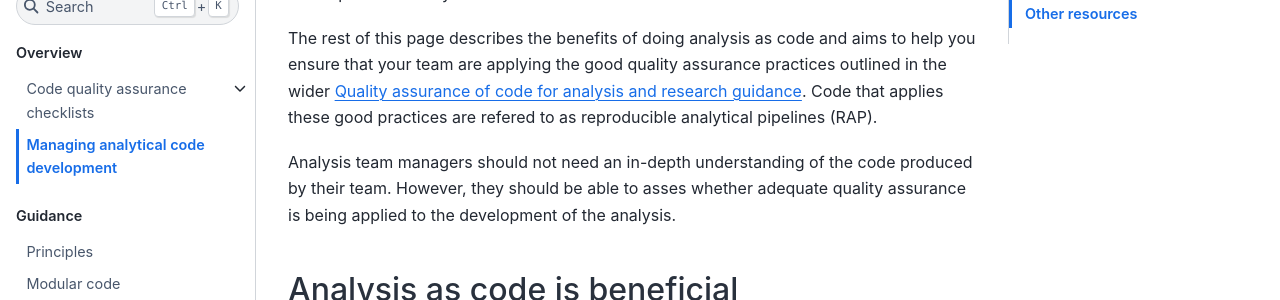
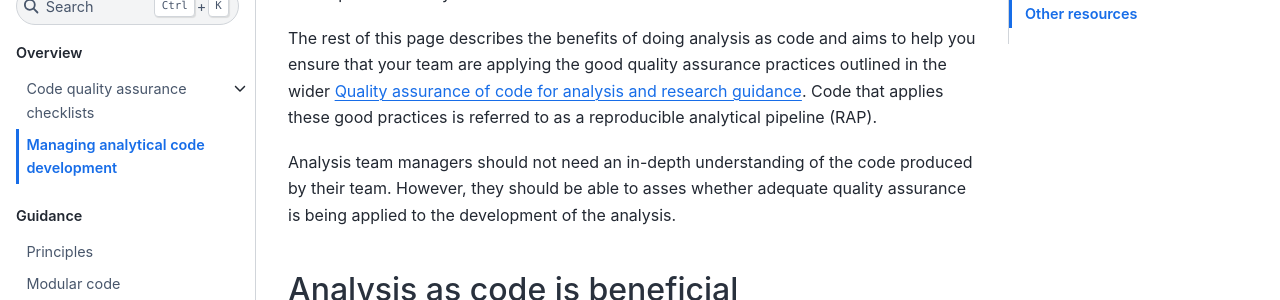
Before and after one commit to best-practice-and-impact/qa-of-code-guidance, a Jupyter Book: the page built from book/managers_guide.md, in a window 1280 px wide and 900 px high, scrolled down 531 px. Shown: the part 179-479 px from the top of the window. Built offline with Jupyter Book 1.0.4 settings and Sphinx 7.4.7 and the Sphinx Book theme 1.1.4, drawn with Linux system fonts in a browser that asks for light colours.

Commit message:
Update managers_guide.md
Fixed a minor typo.

```diff
--- a/book/managers_guide.md
+++ b/book/managers_guide.md
@@ -13,7 +13,7 @@ It is common for this kind of transformation to identify quality issues in the c
 
 [The Government Service Standard](https://www.gov.uk/service-manual/service-standard) outlines best practices for creating public services, which includes analysis. You should use this when designing and managing the development of analysis.
 
-The rest of this page describes the benefits of doing analysis as code and aims to help you ensure that your team are applying the good quality assurance practices outlined in the wider [Quality assurance of code for analysis and research guidance](https://best-practice-and-impact.github.io/qa-of-code-guidance/intro.html). Code that applies these good practices are refered to as reproducible analytical pipelines (RAP).
+The rest of this page describes the benefits of doing analysis as code and aims to help you ensure that your team are applying the good quality assurance practices outlined in the wider [Quality assurance of code for analysis and research guidance](https://best-practice-and-impact.github.io/qa-of-code-guidance/intro.html). Code that applies these good practices is referred to as a reproducible analytical pipeline (RAP).
 
 Analysis team managers should not need an in-depth understanding of the code produced by their team. However, they should be able to asses whether adequate quality assurance is being applied to the development of the analysis.
 
```
